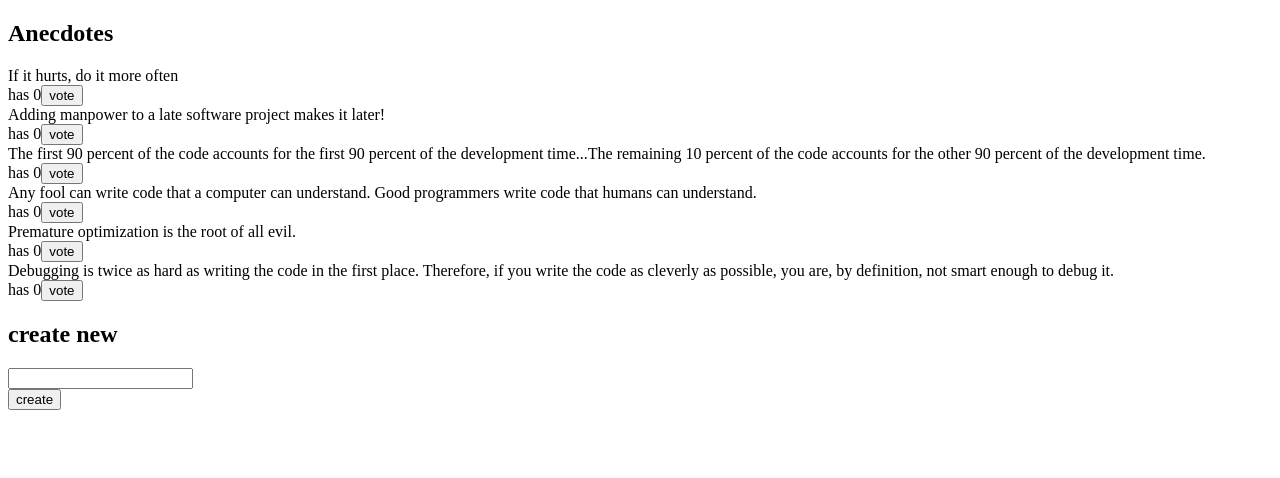
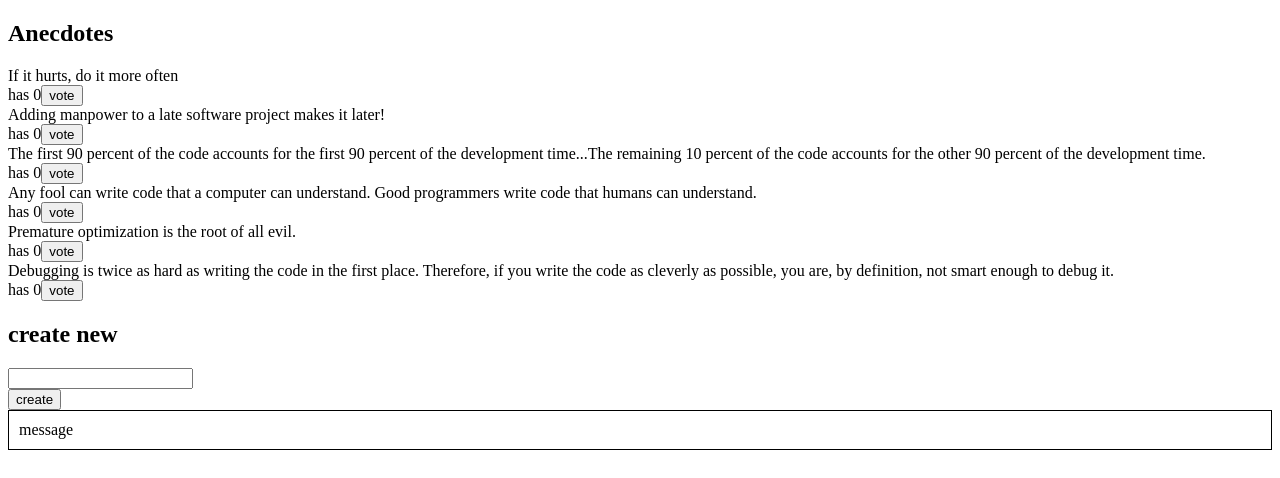
Before and after one commit to yaochie/ubiquitous-invention-fullstack-part6, a React (Create React App) app in the folder redux-anecdotes/: page / in a window 1280 px wide. Shown: the top 478 px of the page. Built offline with nearby package versions, Linux system fonts and the light colour scheme.

Commit message:
exercise 6.9-10

```diff
--- a/redux-anecdotes/package.json
+++ b/redux-anecdotes/package.json
@@ -10,7 +10,8 @@
     "react-dom": "^16.12.0",
     "react-redux": "^7.1.3",
     "react-scripts": "3.3.1",
-    "redux": "^4.0.5"
+    "redux": "^4.0.5",
+    "redux-devtools-extension": "^2.13.8"
   },
   "scripts": {
     "start": "react-scripts start",
--- a/redux-anecdotes/src/App.js
+++ b/redux-anecdotes/src/App.js
@@ -1,6 +1,7 @@
 import React from 'react'
 import AnecdoteForm from './components/AnecdoteForm'
 import AnecdoteList from './components/AnecdoteList'
+import Notification from './components/Notification'
 
 const App = () => {
   return (
@@ -8,6 +9,7 @@ const App = () => {
       <h2>Anecdotes</h2>
       <AnecdoteList />
       <AnecdoteForm />
+      <Notification />
     </div>
   )
 }
--- a/redux-anecdotes/src/components/AnecdoteList.js
+++ b/redux-anecdotes/src/components/AnecdoteList.js
@@ -24,7 +24,7 @@ const Anecdote = ({ anecdote }) => {
 
 const AnecdoteList = () => {
   const anecdotes = useSelector(state =>
-    state.sort((a, b) => a.votes < b.votes)
+    state.anecdotes.sort((a, b) => a.votes < b.votes)
   )
 
   return (
--- a/redux-anecdotes/src/components/Notification.js
+++ b/redux-anecdotes/src/components/Notification.js
@@ -1,6 +1,8 @@
 import React from 'react'
+import { useSelector } from 'react-redux'
 
 const Notification = () => {
+  const notification = useSelector(state => state.message)
   const style = {
     border: 'solid',
     padding: 10,
@@ -8,7 +10,7 @@ const Notification = () => {
   }
   return (
     <div style={style}>
-      render here notification...
+      {notification}
     </div>
   )
 }
--- a/redux-anecdotes/src/index.js
+++ b/redux-anecdotes/src/index.js
@@ -1,11 +1,9 @@
 import React from 'react'
 import ReactDOM from 'react-dom'
-import { createStore } from 'redux'
 import { Provider } from 'react-redux'
 import App from './App'
-import reducer from './reducers/anecdoteReducer'
 
-const store = createStore(reducer)
+import { store } from './store'
 
 ReactDOM.render(
   <Provider store={store}>
--- a/redux-anecdotes/src/reducers/anecdoteReducer.js
+++ b/redux-anecdotes/src/reducers/anecdoteReducer.js
@@ -19,7 +19,7 @@ const asObject = (anecdote) => {
 
 const initialState = anecdotesAtStart.map(asObject)
 
-const reducer = (state = initialState, action) => {
+const anecdoteReducer = (state = initialState, action) => {
   switch(action.type) {
     case 'CREATE':
       return state.concat(action.data)
@@ -53,4 +53,4 @@ export const createAnecdote = (content) => {
   }
 }
 
-export default reducer
+export default anecdoteReducer
--- /dev/null
+++ b/redux-anecdotes/src/reducers/messageReducer.js
@@ -0,0 +1,10 @@
+const messageReducer = (state = 'message', action) => {
+  switch(action.type) {
+    case 'SET_MESSAGE':
+      return action.data
+    default:
+      return state
+  }
+}
+
+export default messageReducer
--- /dev/null
+++ b/redux-anecdotes/src/store.js
@@ -0,0 +1,14 @@
+import { createStore, combineReducers } from 'redux'
+import { composeWithDevTools } from 'redux-devtools-extension'
+import anecdoteReducer from './reducers/anecdoteReducer'
+import messageReducer from './reducers/messageReducer'
+
+const reducer = combineReducers({
+  anecdotes: anecdoteReducer,
+  message: messageReducer
+})
+
+export const store = createStore(
+  reducer,
+  composeWithDevTools()
+)
```
Also changed, not shown: 1 other file (tests, documents, lock files or other folders).
